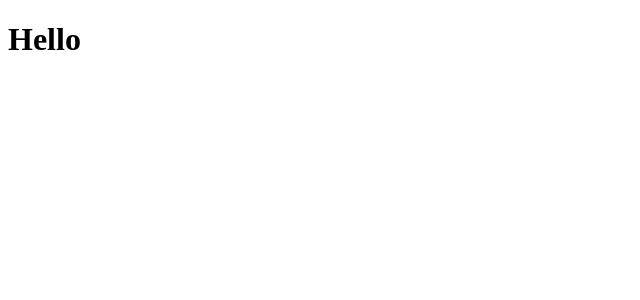
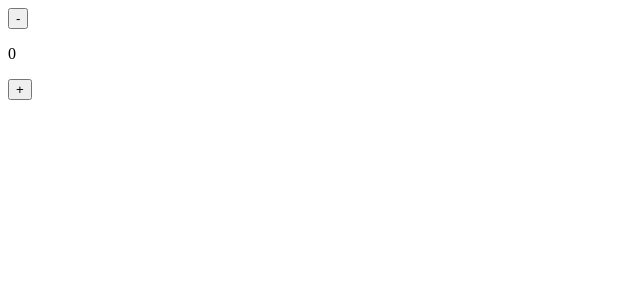
Before and after one commit to andrijKhimich/react-fundamentls, a React (Create React App) app: page / in a window 1280 px wide. Shown: the top 300 px of the page, without its empty margins (0-640 px from the left). Built offline with nearby package versions, Linux system fonts and the light colour scheme.

Commit message:
change count function plus useState hook

```diff
--- a/public/index.html
+++ b/public/index.html
@@ -1,43 +1,17 @@
 <!DOCTYPE html>
 <html lang="en">
+
   <head>
     <meta charset="utf-8" />
     <link rel="icon" href="%PUBLIC_URL%/favicon.ico" />
     <meta name="viewport" content="width=device-width, initial-scale=1" />
-    <meta name="theme-color" content="#000000" />
-    <meta
-      name="description"
-      content="Web site created using create-react-app"
-    />
-    <link rel="apple-touch-icon" href="%PUBLIC_URL%/logo192.png" />
-    <!--
-      manifest.json provides metadata used when your web app is installed on a
-      user's mobile device or desktop. See https://developers.google.com/web/fundamentals/web-app-manifest/
-    -->
-    <link rel="manifest" href="%PUBLIC_URL%/manifest.json" />
-    <!--
-      Notice the use of %PUBLIC_URL% in the tags above.
-      It will be replaced with the URL of the `public` folder during the build.
-      Only files inside the `public` folder can be referenced from the HTML.
-
-      Unlike "/favicon.ico" or "favicon.ico", "%PUBLIC_URL%/favicon.ico" will
-      work correctly both with client-side routing and a non-root public URL.
-      Learn how to configure a non-root public URL by running `npm run build`.
-    -->
+    <meta name="description" content="Web site created using create-react-app" />
     <title>React App</title>
   </head>
+
   <body>
     <noscript>You need to enable JavaScript to run this app.</noscript>
     <div id="root"></div>
-    <!--
-      This HTML file is a template.
-      If you open it directly in the browser, you will see an empty page.
+  </body>
 
-      You can add webfonts, meta tags, or analytics to this file.
-      The build step will place the bundled scripts into the <body> tag.
-
-      To begin the development, run `npm start` or `yarn start`.
-      To create a production bundle, use `npm run build` or `yarn build`.
-    -->
-  </body>
 </html>
--- a/src/App.js
+++ b/src/App.js
@@ -1,9 +1,26 @@
-import React from "react";
+import React, {useState} from "react";
 
-function App() {
+const App = () => {
+
+  let count = 0;
+
+  const [number, setCount] = useState(count);
+
+  const incrementCount = () => {
+    setCount(number + 1);
+    console.log(number);
+  }
+
+  const decrementCount = () => {
+    setCount(number - 1);
+    console.log(number);
+  }
+
   return (
     <div className="App">
-      <h1>Hello</h1>
+      <button onClick={incrementCount}>-</button>
+      <p>{number}</p>
+      <button onClick={decrementCount}>+</button>
     </div>
   );
 }
```
